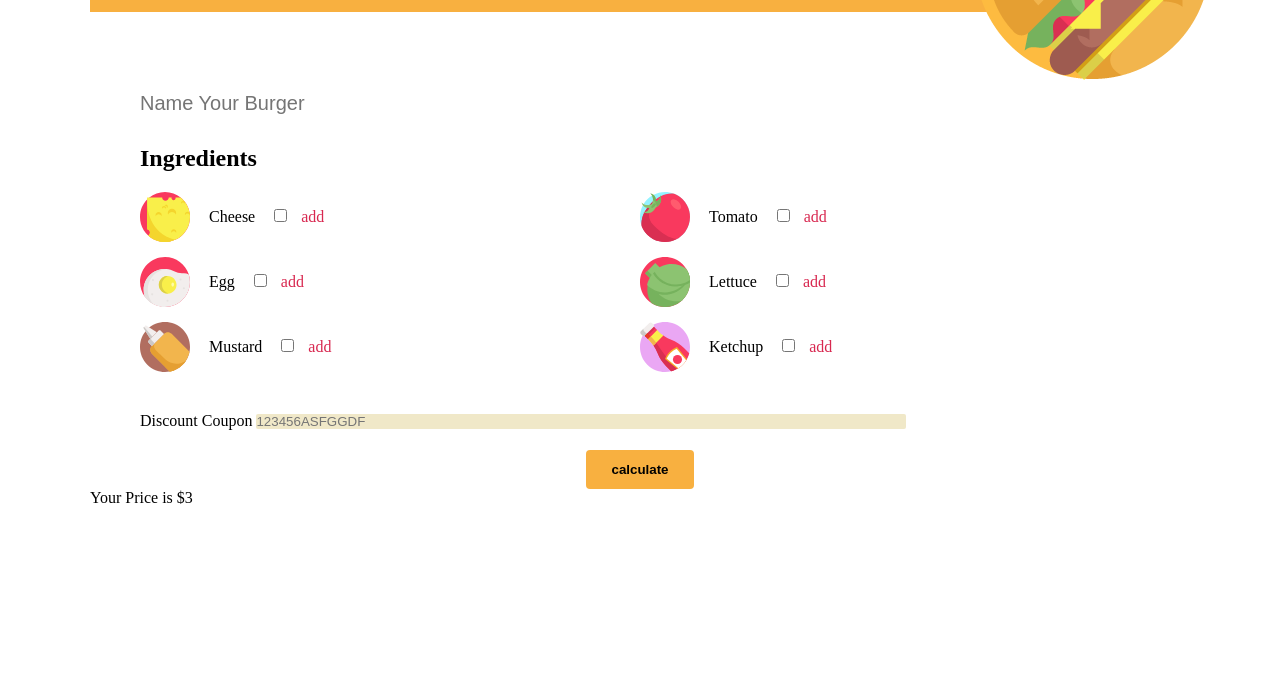
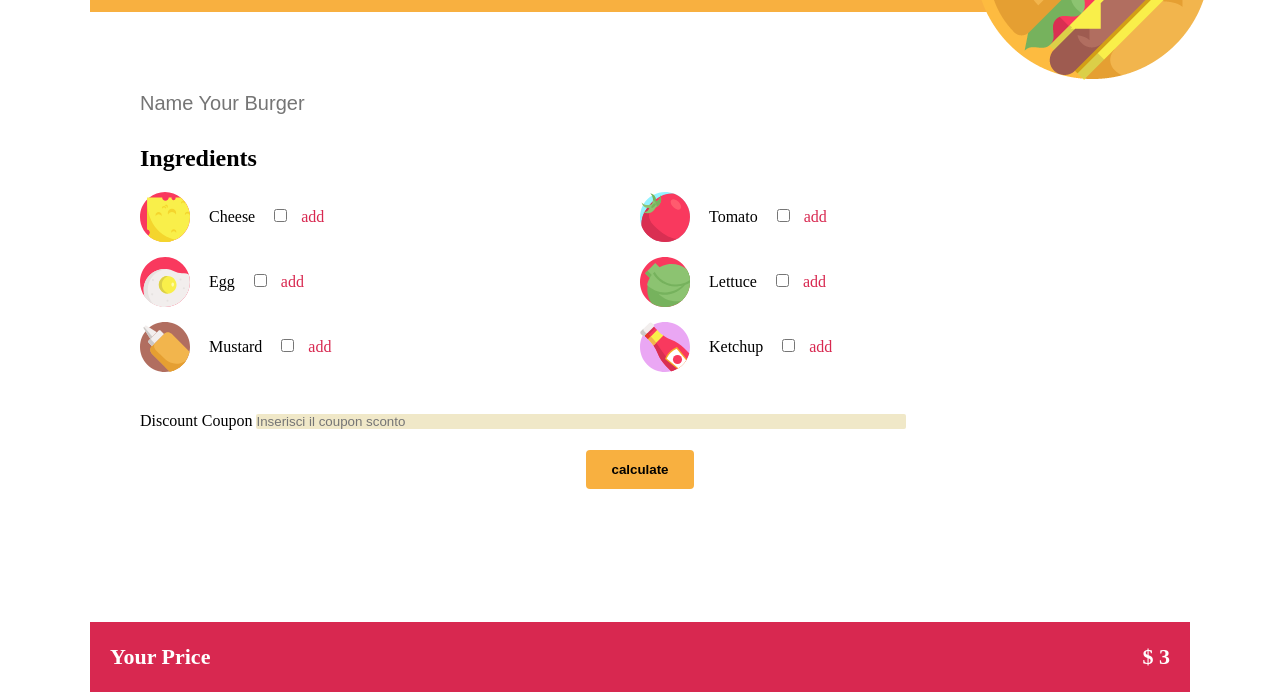
Before and after one commit to FrensysThomas87/js-burger, a plain HTML site: page index.html in a window 1280 px wide. Shown: the part 108-800 px from the top of the page. Drawn offline with Linux system fonts and the light colour scheme.

Commit message:
stilizzato footer

```diff
--- a/css/style.css
+++ b/css/style.css
@@ -3,6 +3,8 @@
   margin: 0;
   box-sizing: border-box;
 }
+
+
 
 #wrapper,
 .container{
@@ -101,4 +103,25 @@ input[name=fname-burger]{
   padding: 12px 25px;
   border-radius: 4px;
   border: none;
+  cursor: pointer;
 }
+
+footer{
+  background-color: #d82850;
+  height: 70px;
+  position: absolute;
+  bottom: 0;
+  width: 1100px;
+  color: #fff;
+  justify-content: space-between;
+  padding: 0 20px;
+}
+
+footer span{
+  line-height: 70px;
+  font-size: 22px;
+}
+
+#total-container{
+  justify-content: space-between;
+}
--- a/index.html
+++ b/index.html
@@ -55,7 +55,7 @@
         <!-- Area dove inserire il codice sconto -->
         <div id="discount-container">
           <label for="coupon">Discount Coupon</label>
-          <input type="text" id="coupon" placeholder="123456ASFGGDF">
+          <input type="text" id="coupon" placeholder="Inserisci il coupon sconto">
         </div>
 
         <!-- Tasto per calcolare il totale -->
@@ -70,8 +70,8 @@
 
       <!-- div che contiene il totale -->
       <footer>
-        <div id="total-container">
-          Your Price is  <span>$3</span>
+        <div id="total-container" class="flex">
+          <span><strong>Your Price</strong></span>  <span><strong>$ 3</strong></span>
         </div>
       </footer>
 
--- a/js/script.js
+++ b/js/script.js
@@ -1,7 +1,7 @@
 var checkboxes = document.getElementById('checkbox-container').getElementsByTagName('input');
 var burgerName = document.getElementsByTagName('input')[0];
 var coupon = document.getElementsByTagName('input')[7];
-var totalPrice = document.getElementById('total-container').getElementsByTagName('span')[0];
+var totalPrice = document.getElementById('total-container').getElementsByTagName('span')[1];
 
 var discount = 20;
 var sommaScontata = 0;
@@ -43,10 +43,10 @@ if(checkedElementsCounter < 2 || burgerName == '' ){
   checkedElementsCounter = 0;
   somma = baseHamburgerCost;
   //Non mostro il prezzo finchè le condizioni sopra non vengono soddisfatte
-  totalPrice.innerText = '$' + somma ;
+  totalPrice.innerText = '$ ' + somma ;
   // Altrimenti scrivi la somma da spendere
 }else{
-  totalPrice.innerText = '$' + somma;
+  totalPrice.innerText = '$ ' + somma;
 
   //Azzero il contatore altrimenti dopo il primo avviso il programma va avanti lo stesso
   checkedElementsCounter = 0;
@@ -57,7 +57,7 @@ if(checkedElementsCounter < 2 || burgerName == '' ){
     //Se il codice coupon corrisponde con la lista allora applico il 20% di sconto
     if(coupon.value === couponList[x]){
     sommaScontata = somma - (somma / 100) * discount;
-    totalPrice.innerText = '$' + sommaScontata + ' con ' + discount + '% di sconto !!!!';
+    totalPrice.innerText = '$ ' + sommaScontata + ' con ' + discount + '% di sconto !!!!';
   }
 
 
```
